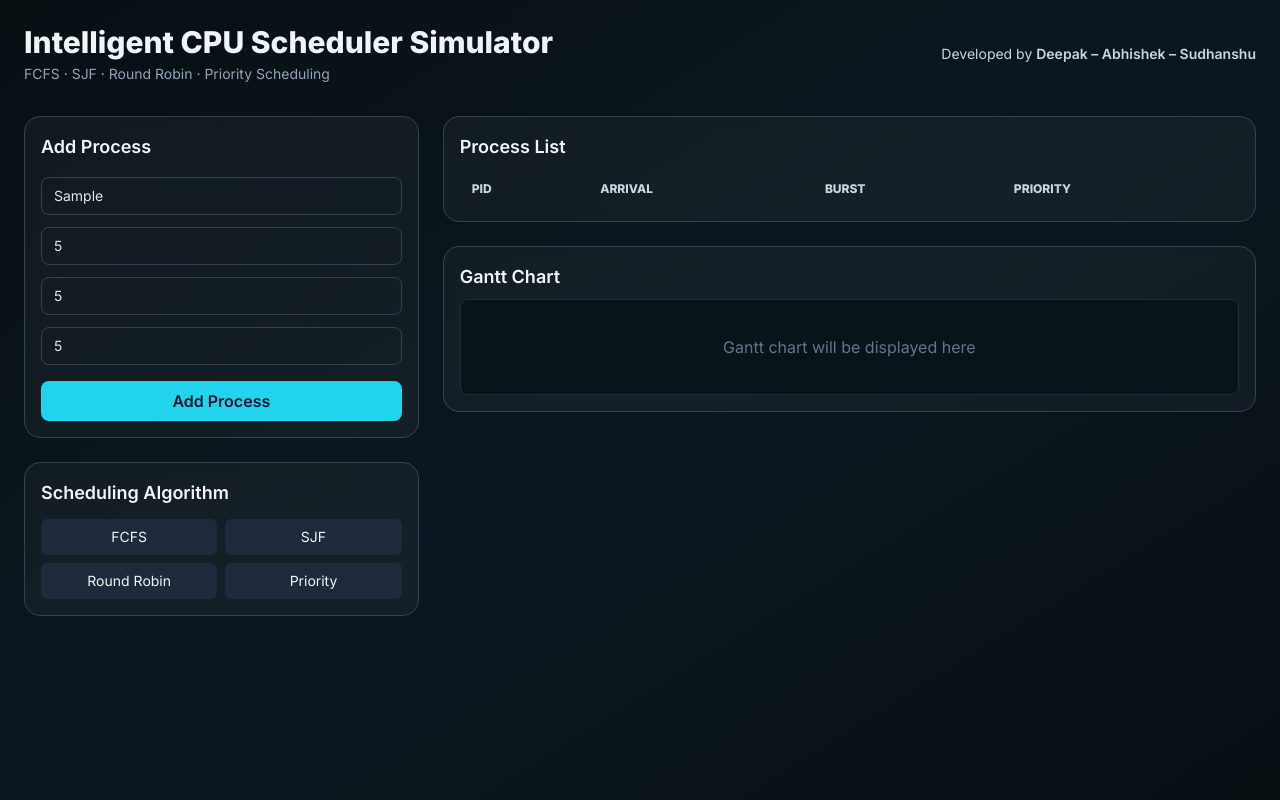
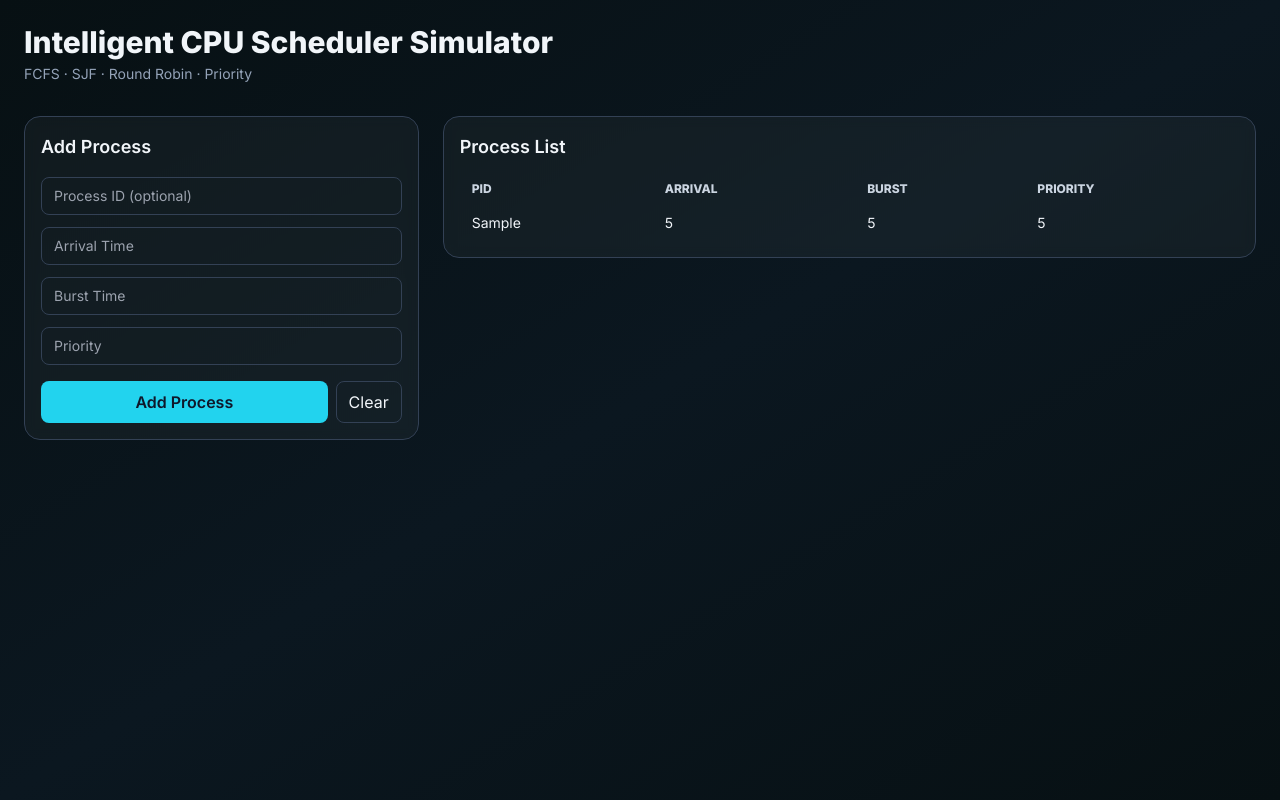
Before and after one commit to Sudhanshuraj1037/intelligent-cpu-scheduler-simulator, a plain HTML site: page index.html in a window 1280 px wide. Both pictures are taken after typing "Sample", "5", "5", "5" into the empty fields and a click on the button "Add Process". Drawn offline with nearby package versions, Linux system fonts and the light colour scheme.

Commit message:
Added process input handling and dynamic process table rendering
Added process input handling and dynamic process table rendering

```diff
--- a/index.html
+++ b/index.html
@@ -5,16 +5,13 @@
   <meta name="viewport" content="width=device-width, initial-scale=1.0" />
   <title>Intelligent CPU Scheduler Simulator</title>
 
-  <!-- Google Font -->
   <link rel="preconnect" href="https://fonts.gstatic.com" crossorigin>
   <link href="https://fonts.googleapis.com/css2?family=Inter:wght@300;400;600;800&display=swap" rel="stylesheet">
-
-  <!-- Tailwind CSS CDN -->
   <script src="https://cdn.tailwindcss.com"></script>
 
   <style>
     body {
-      font-family: Inter, system-ui, -apple-system, BlinkMacSystemFont;
+      font-family: Inter, system-ui, -apple-system;
     }
     .glass {
       background: rgba(255, 255, 255, 0.04);
@@ -28,59 +25,45 @@
 <div class="max-w-7xl mx-auto">
 
   <!-- Header -->
-    <header class="mb-8 flex flex-col md:flex-row justify-between items-start md:items-center gap-4">
+  <header class="mb-8 flex flex-col md:flex-row justify-between gap-4">
     <div>
-        <h1 class="text-3xl font-extrabold">
-          Intelligent CPU Scheduler Simulator
-        </h1>
-        <p class="text-slate-400 text-sm mt-1">
-          FCFS · SJF · Round Robin · Priority Scheduling
-        </p>
-      </div>
-
-      <div class="text-sm text-slate-300">
-        Developed by <span class="font-semibold">Deepak – Abhishek – Sudhanshu</span>
+      <h1 class="text-3xl font-extrabold">Intelligent CPU Scheduler Simulator</h1>
+      <p class="text-slate-400 text-sm mt-1">FCFS · SJF · Round Robin · Priority</p>
     </div>
   </header>
 
-    <!-- Main Layout -->
   <main class="grid lg:grid-cols-3 gap-6">
 
     <!-- Left Panel -->
     <section class="lg:col-span-1 space-y-6">
 
-        <!-- Add Process Card -->
+      <!-- Add Process -->
       <div class="p-4 rounded-2xl glass border border-slate-700">
         <h2 class="text-lg font-semibold mb-4">Add Process</h2>
 
         <div class="space-y-3 text-sm">
-            <input type="text" placeholder="Process ID"
-              class="w-full px-3 py-2 rounded-lg bg-transparent border border-slate-700 text-slate-200" />
+          <input id="pid" type="text" placeholder="Process ID (optional)"
+            class="w-full px-3 py-2 rounded-lg bg-transparent border border-slate-700" />
 
-            <input type="number" placeholder="Arrival Time"
-              class="w-full px-3 py-2 rounded-lg bg-transparent border border-slate-700 text-slate-200" />
+          <input id="arrival" type="number" placeholder="Arrival Time"
+            class="w-full px-3 py-2 rounded-lg bg-transparent border border-slate-700" />
 
-            <input type="number" placeholder="Burst Time"
-              class="w-full px-3 py-2 rounded-lg bg-transparent border border-slate-700 text-slate-200" />
+          <input id="burst" type="number" placeholder="Burst Time"
+            class="w-full px-3 py-2 rounded-lg bg-transparent border border-slate-700" />
 
-            <input type="number" placeholder="Priority"
-              class="w-full px-3 py-2 rounded-lg bg-transparent border border-slate-700 text-slate-200" />
+          <input id="priority" type="number" placeholder="Priority"
+            class="w-full px-3 py-2 rounded-lg bg-transparent border border-slate-700" />
         </div>
 
-          <button class="mt-4 w-full px-3 py-2 rounded-lg bg-cyan-400 text-slate-900 font-semibold">
+        <div class="flex gap-2 mt-4">
+          <button id="addProcessBtn"
+            class="flex-1 px-3 py-2 rounded-lg bg-cyan-400 text-slate-900 font-semibold">
             Add Process
           </button>
-        </div>
-
-        <!-- Algorithm Selection -->
-        <div class="p-4 rounded-2xl glass border border-slate-700">
-          <h2 class="text-lg font-semibold mb-3">Scheduling Algorithm</h2>
-
-          <div class="grid grid-cols-2 gap-2 text-sm">
-            <button class="px-3 py-2 rounded-md bg-slate-800">FCFS</button>
-            <button class="px-3 py-2 rounded-md bg-slate-800">SJF</button>
-            <button class="px-3 py-2 rounded-md bg-slate-800">Round Robin</button>
-            <button class="px-3 py-2 rounded-md bg-slate-800">Priority</button>
+          <button id="clearProcessBtn"
+            class="px-3 py-2 rounded-lg border border-slate-700">
+            Clear
+          </button>
         </div>
       </div>
 
@@ -102,24 +85,73 @@
               <th class="px-3 py-2 text-left">Priority</th>
             </tr>
           </thead>
-            <tbody>
-              <!-- Rows will be added later -->
+          <tbody id="processTableBody" class="divide-y divide-slate-700">
           </tbody>
         </table>
       </div>
 
-        <!-- Gantt Chart Placeholder -->
-        <div class="p-4 rounded-2xl glass border border-slate-700">
-          <h2 class="text-lg font-semibold mb-2">Gantt Chart</h2>
-          <div class="h-24 rounded-lg bg-[#07151a] border border-slate-800 flex items-center justify-center text-slate-500">
-            Gantt chart will be displayed here
-          </div>
-        </div>
+    </section>
 
-      </section>
   </main>
 
 </div>
 
+<script>
+  let processes = [];
+  let autoPid = 1;
+
+  const pidInput = document.getElementById("pid");
+  const arrivalInput = document.getElementById("arrival");
+  const burstInput = document.getElementById("burst");
+  const priorityInput = document.getElementById("priority");
+  const addProcessBtn = document.getElementById("addProcessBtn");
+  const clearProcessBtn = document.getElementById("clearProcessBtn");
+  const processTableBody = document.getElementById("processTableBody");
+
+  function renderProcessTable() {
+    processTableBody.innerHTML = "";
+
+    processes.forEach(p => {
+      const tr = document.createElement("tr");
+      tr.innerHTML = `
+        <td class="px-3 py-2">${p.pid}</td>
+        <td class="px-3 py-2">${p.arrival}</td>
+        <td class="px-3 py-2">${p.burst}</td>
+        <td class="px-3 py-2">${p.priority}</td>
+      `;
+      processTableBody.appendChild(tr);
+    });
+  }
+
+  addProcessBtn.addEventListener("click", () => {
+    const arrival = parseInt(arrivalInput.value);
+    const burst = parseInt(burstInput.value);
+    const priority = parseInt(priorityInput.value);
+
+    if (isNaN(arrival) || isNaN(burst) || isNaN(priority)) {
+      alert("Please enter valid process details");
+      return;
+    }
+
+    let pid = pidInput.value.trim();
+    if (!pid) pid = "P" + autoPid++;
+
+    processes.push({ pid, arrival, burst, priority });
+
+    pidInput.value = "";
+    arrivalInput.value = "";
+    burstInput.value = "";
+    priorityInput.value = "";
+
+    renderProcessTable();
+  });
+
+  clearProcessBtn.addEventListener("click", () => {
+    processes = [];
+    autoPid = 1;
+    renderProcessTable();
+  });
+</script>
+
 </body>
 </html>
```
Lines whose indentation alone changed are shown as unchanged.
